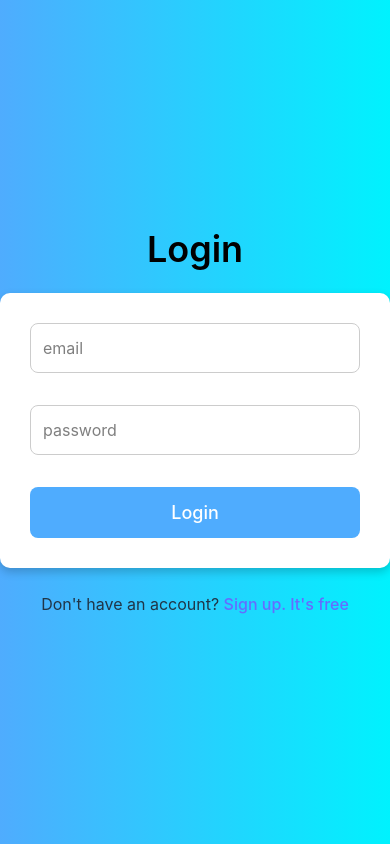
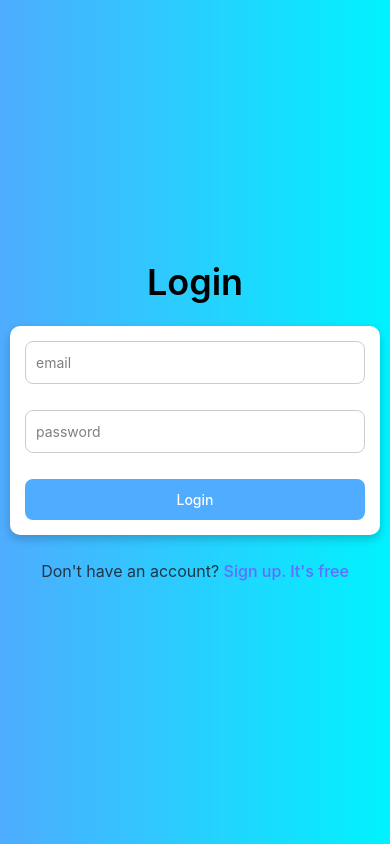
Before and after one commit to LauCarrillo16/Front-PideYPaga, a React (Vite) app in the folder exam/: page / in a window 390 px wide. Built offline with nearby package versions, Linux system fonts and the light colour scheme.

Commit message:
style: :lipstick: We fixed responsive

```diff
--- a/exam/src/components/admin/inventory.jsx
+++ b/exam/src/components/admin/inventory.jsx
@@ -112,7 +112,7 @@ export const Inventory =  () => {
 
 
           {/* Sección fija con formularios de Producto y Administrador */}
-          <div className="w-1/4 bg-gray-700 text-white p-4 flex flex-col gap-4 items-center">
+          <div className="w-1/4 bg-gray-700 text-white p-4 flex flex-col gap-4 items-center dashboard-container">
             <AddProductForm agregarProducto={agregarProducto} />
             <AddAdminForm admin={admin} setAdmin={setAdmin} agregarAdministrador={agregarAdministrador} />
           </div>
@@ -135,7 +135,7 @@ export const Inventory =  () => {
       };
 
       return (
-        <div className="bg-gray-600 text-white p-4 rounded-lg">
+        <div className="bg-gray-600 text-white p-4 rounded-lg products-container">
           <h2 className="text-lg font-bold mb-2">Agregar Producto</h2>
           <form onSubmit={handleSubmit}>
             <input
--- a/exam/src/styles.css
+++ b/exam/src/styles.css
@@ -1,32 +1,37 @@
 @import "tailwindcss";
 
-body{
-    hfont-family: 'Arial', sans-serif;
-    background: linear-gradient(to right, #00c6ff, #0072ff);
-    margin: 0;
-    padding: 0;
-    display: flex;
-    height: 100vh;
-}
-/* Estilo general del fondo */
+/* Contenedor principal */
 .signin {
   display: flex;
   justify-content: center;
   align-items: center;
-    height: 100vh; /* Ocupa toda la altura de la pantalla */
-    background: linear-gradient(to right, #4facfe, #00f2fe); /* Degradado bonito */
+  min-height: 100vh;
+  background: linear-gradient(to right, #4facfe, #00f2fe);
+  padding: 20px;
 }
 
-  /* Contenedor del formulario */
+/* Estilo del formulario */
 form {
   width: 100%;
-    max-width: 400px; /* Limita el ancho */
+  max-width: 400px;
   background: white;
   padding: 30px;
   border-radius: 10px;
   box-shadow: 0px 4px 10px rgba(0, 0, 0, 0.2);
   text-align: center;
 }
+
+/* Contenedor general de productos y admin */
+.dashboard-container {
+  display: flex;
+  width: 40%;
+  min-height: 100vh;
+  background: #43567a;
+  padding: 20px;
+  gap: 20px;
+}
+
+
 
 /* Estilos de los inputs */
 input {
@@ -36,16 +41,17 @@ body{
   border-radius: 8px;
   font-size: 16px;
   transition: 0.3s;
+  margin-bottom: 10px;
 }
 
-  /* Efecto al enfocar inputs */
+/* Efecto en el focus de los inputs */
 input:focus {
   border-color: #4facfe;
   outline: none;
   box-shadow: 0px 0px 5px rgba(79, 172, 254, 0.5);
 }
 
-  /* Estilos del botón */
+/* Botón principal */
 button {
   width: 100%;
   padding: 12px;
@@ -62,52 +68,76 @@ body{
   background-color: #3a86f6;
 }
 
-  /* Mensajes de error */
-  .text-red-500 {
-    color: red;
-    font-size: 14px;
-    margin-top: 5px;
+/* Tarjetas de productos */
+.product-card {
+  background: #374151;
+  color: white;
+  padding: 15px;
+  border-radius: 8px;
+  box-shadow: 0px 4px 8px rgba(0, 0, 0, 0.1);
+  text-align: center;
 }
 
-  .contenedor {
-    display: flex;
-    justify-content: space-between; /* Espacio entre productos y carrito */
-    align-items: flex-start;
+/* RESPONSIVE DESIGN */
+/* Para tablets y pantallas medianas */
+@media (max-width: 1024px) {
+  .dashboard-container {
+    flex-direction: column;
+  }
+
+  .products-container,
+  .admin-container {
+    width: 100%;
+  }
+}
+
+/* Para pantallas pequeñas (móviles) */
+@media (max-width: 768px) {
+  .signin {
+    flex-direction: column;
+    padding: 10px;
+  }
+
+  form {
+    max-width: 90%;
     padding: 20px;
   }
 
-  .productos {
-    flex: 1; /* Toma el espacio restante */
-    display: grid;
-    grid-template-columns: repeat(auto-fit, minmax(200px, 1fr));
-    gap: 15px;
+  input {
+    font-size: 14px;
+    padding: 10px;
   }
 
-  .producto {
-    background: #fff;
+  button {
+    font-size: 16px;
     padding: 10px;
-    border-radius: 8px;
-    box-shadow: 2px 2px 10px rgba(0, 0, 0, 0.1);
-    text-align: center;
+  }
 }
 
-  .carrito {
-    width: 300px; /* Tamaño fijo del carrito */
-    background: rgba(255, 255, 255, 0.2);
-    padding: 20px;
-    border-radius: 10px;
-    text-align: center;
-    position: fixed; /* Fija el carrito */
-    right: 20px;
-    top: 50px;
+/* Para pantallas muy pequeñas (menos de 480px) */
+@media (max-width: 480px) {
+  form {
+    max-width: 100%;
+    padding: 15px;
   }
 
-  .item {
-    display: flex;
-    justify-content: space-between;
-    align-items: center;
-    background: rgba(255, 255, 255, 0.5);
-    padding: 5px;
-    margin: 5px 0;
-    border-radius: 5px;
+  .dashboard-container {
+    padding: 10px;
   }
+
+  .products-container {
+    padding: 10px;
+  }
+
+  .admin-container {
+    padding: 10px;
+  }
+
+  input {
+    font-size: 14px;
+  }
+
+  button {
+    font-size: 14px;
+  }
+}
```
Lines whose indentation alone changed are shown as unchanged.
